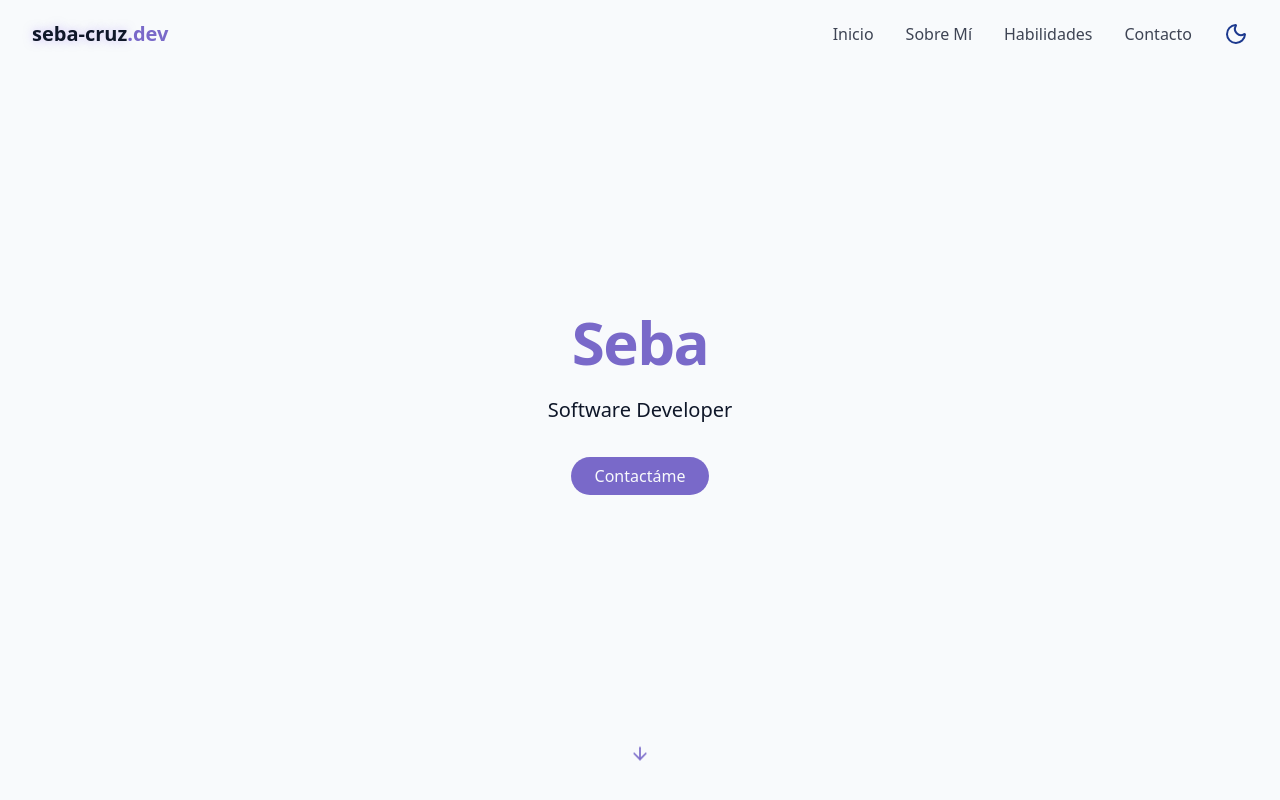
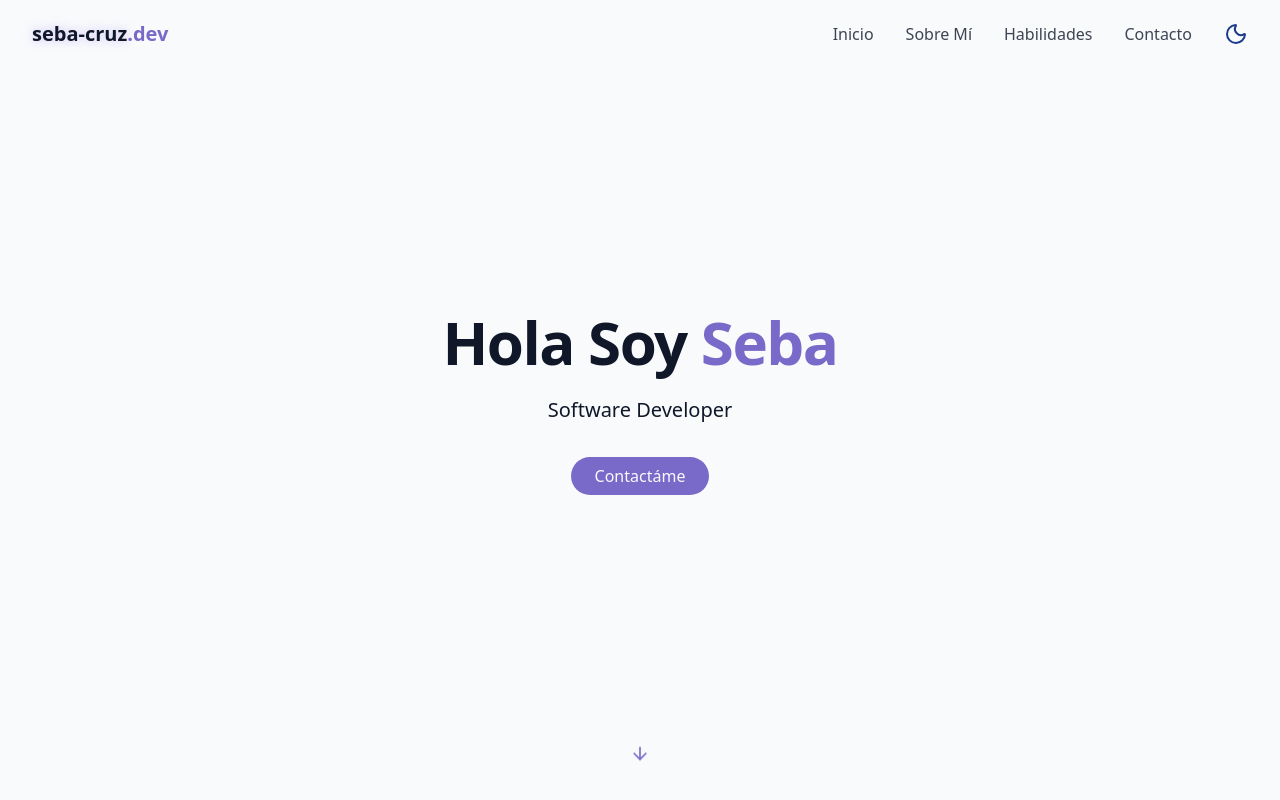
Before and after one commit to sebacruz1/Portafolio, a React (Vite) app: page / in a window 1280 px wide. Shown: the top 800 px of the page. Built offline with nearby package versions, Linux system fonts and the light colour scheme.

Commit message:
arreglo de ci.yml

```diff
--- a/src/components/HeroSection.jsx
+++ b/src/components/HeroSection.jsx
@@ -6,7 +6,7 @@ export const HeroSection = () => {
 		<div className="container max-w-4xl mx-auto text-center z-10">
 			<div className="space-y-6">
 				<h1 className="text-4xl md:text-6xl font-bold tracking-tight">
-
+					<span className="opacity-0 animate-fade-in"> Hola Soy</span>
 					<span className="text-primary opacity-0 animate-fade-in-delay-1"> Seba </span>
 				</h1>
 				<p className="text-lg md:text-xl text-muted-foreground max-2-2xl mx-auto opacity-0 animate-fade-in-delay-3">
```
